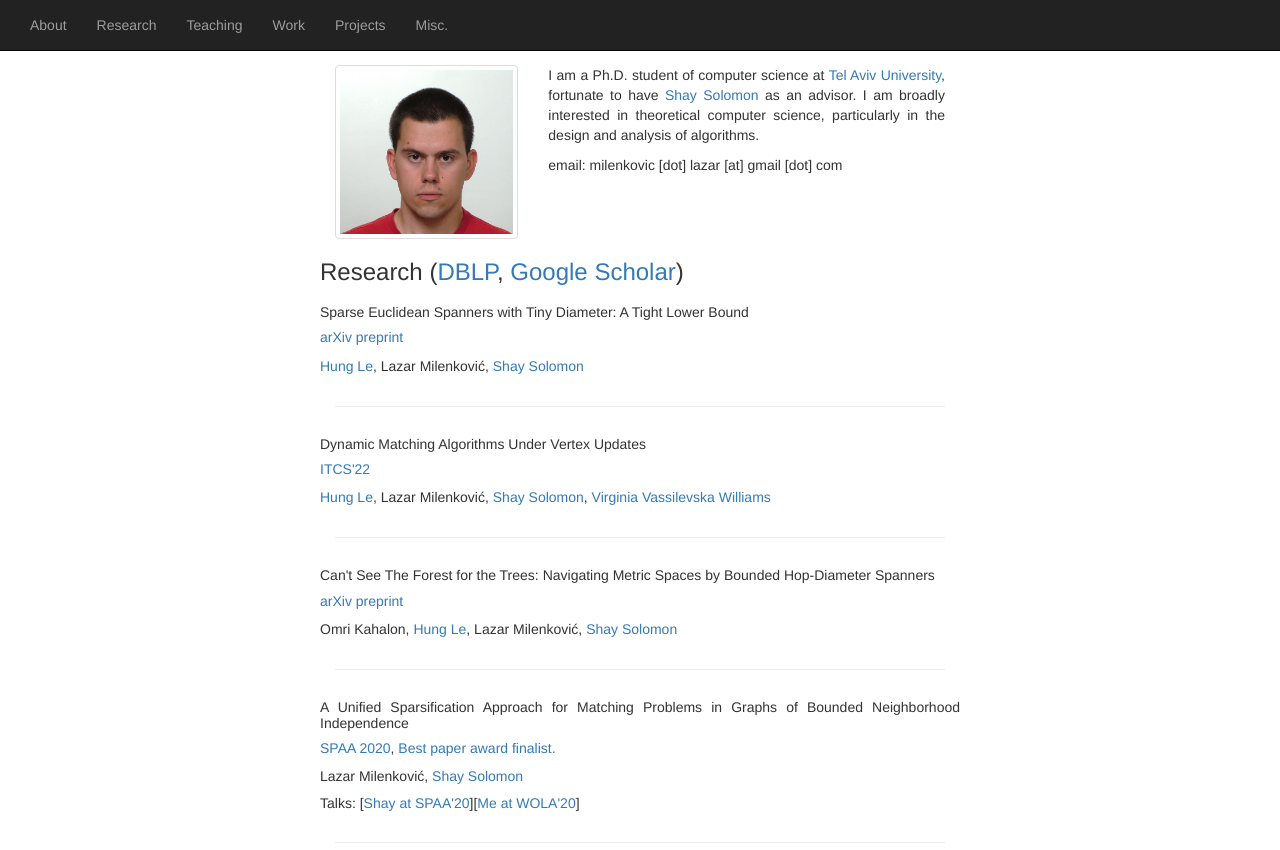
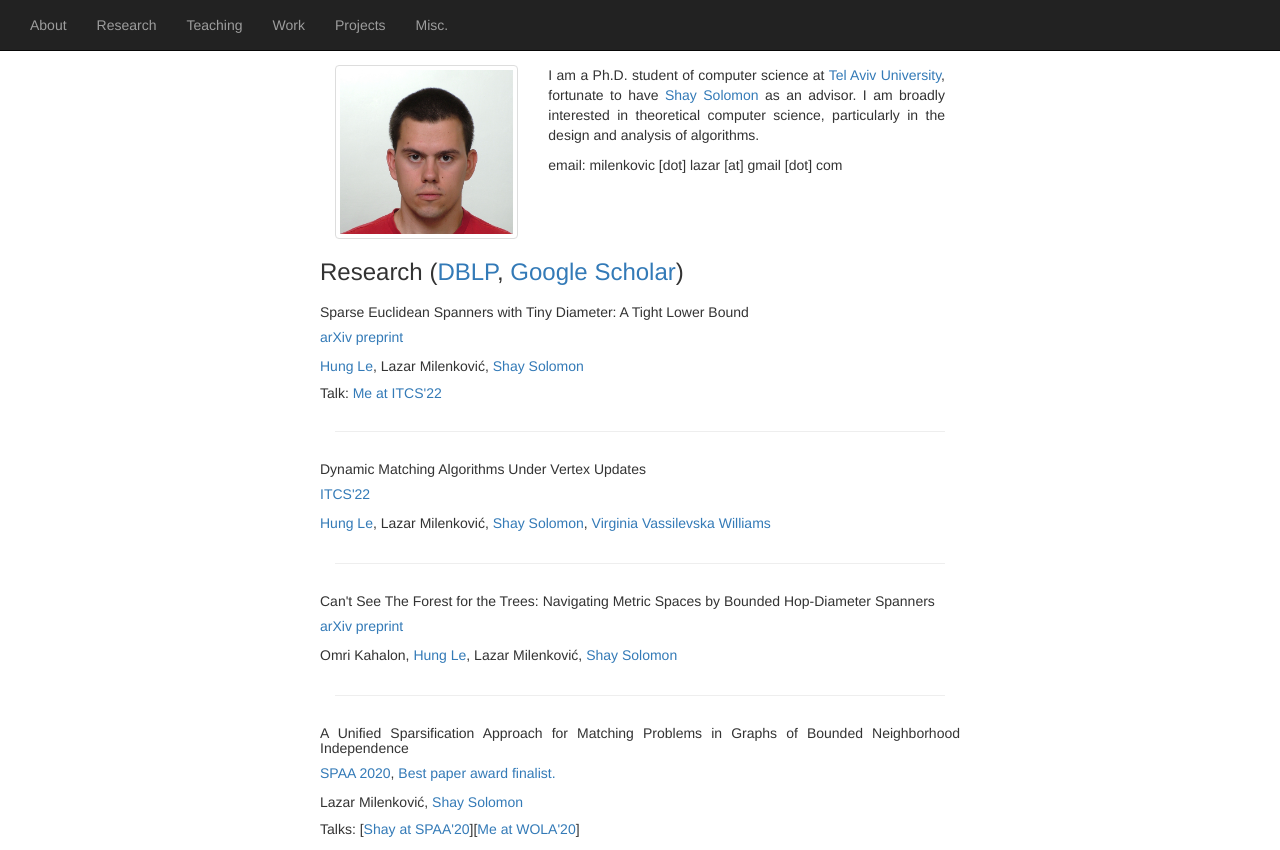
Before and after one commit to milenkoviclazar/milenkoviclazar.github.io, a plain HTML site: page index.html in a window 1280 px wide. Shown: the top 850 px of the page. Drawn offline with nearby package versions, Linux system fonts and the light colour scheme; some packages are replaced by stand-ins of ours.

Commit message:
Minor changes

```diff
--- a/index.html
+++ b/index.html
@@ -87,6 +87,7 @@
                 <h5>Sparse Euclidean Spanners with Tiny Diameter: A Tight Lower Bound</h5>
                 <h5><a href="https://arxiv.org/abs/2112.09124">arXiv preprint</a></h5>
                 <p><a href="https://hunglvosu.github.io/">Hung Le</a>, Lazar Milenković, <a href="https://sites.google.com/site/soloshay/">Shay Solomon</a> </p>
+                <h5>Talk: <a href="https://www.youtube.com/watch?v=nHOW2PnAdzg">Me at ITCS'22</a></h5>
             </div>
             <hr>
             <div class="row">
```
